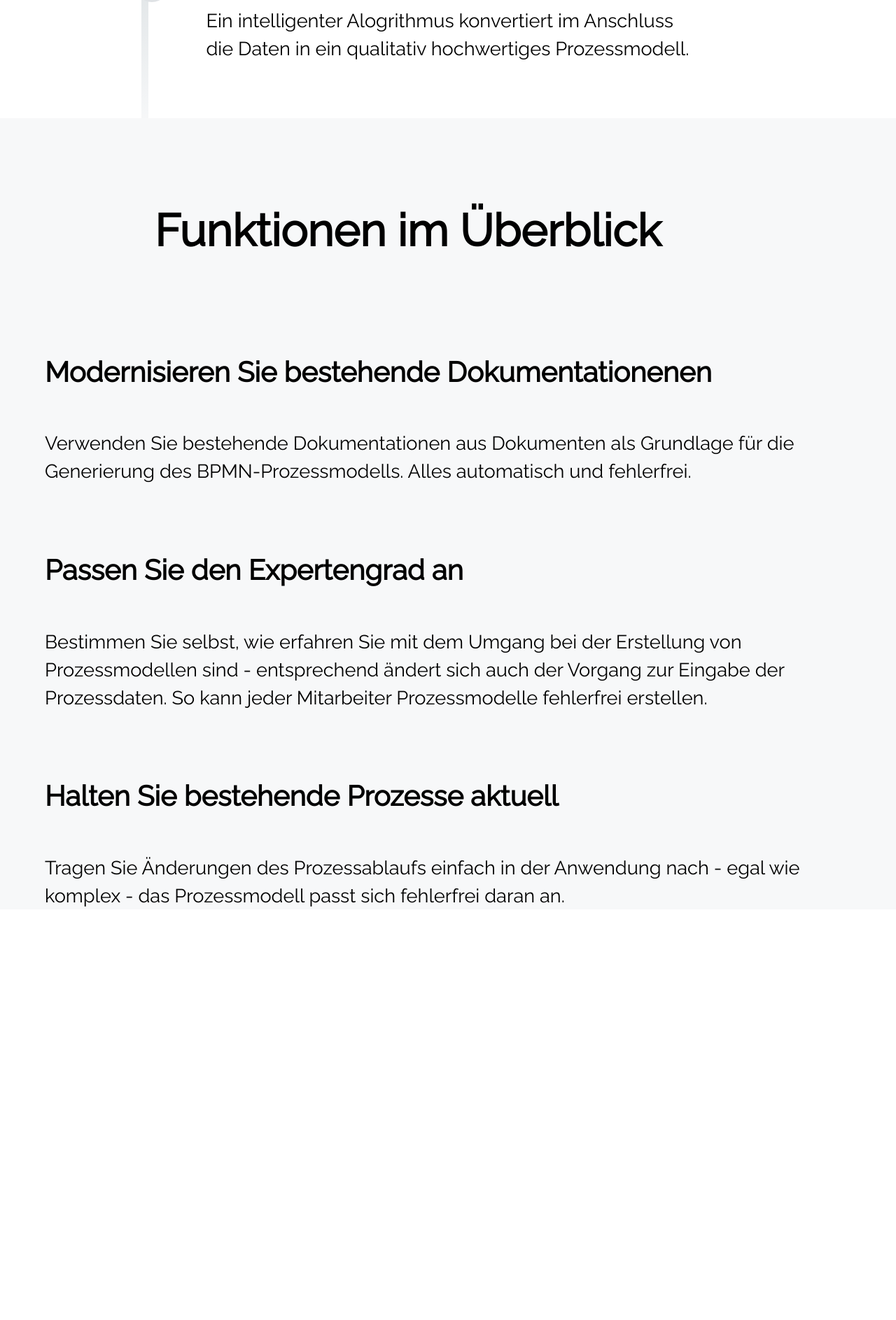
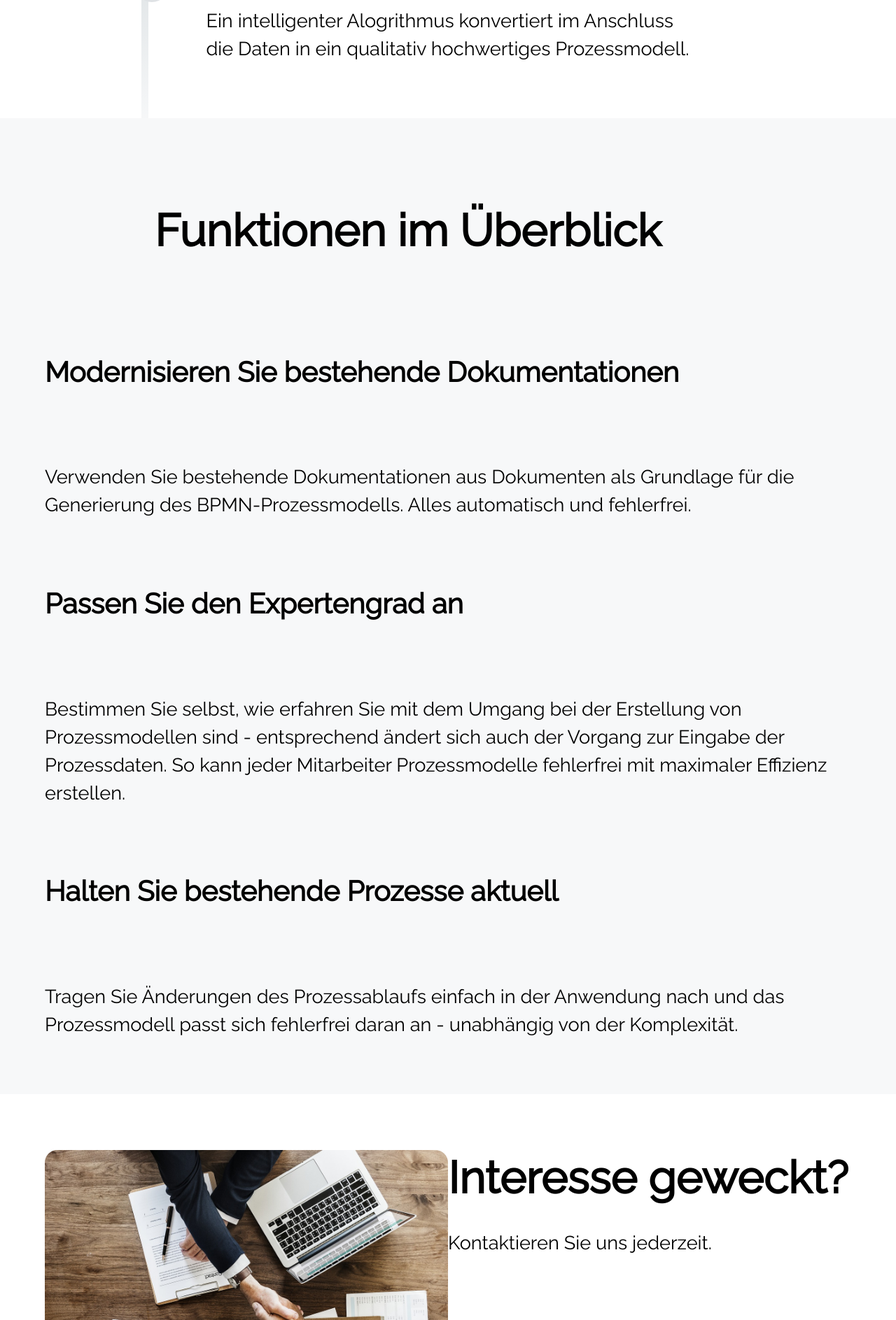
Before and after one commit to michaelzm/bpmnlandingpage, a PHP site: page / in a window 1280 px wide. Shown: the part 1513-3400 px from the top of the page at 70% size. Before the commit the page ends 2809 px from the top, so only its background shows below. Run offline with PHP 8.4, Linux system fonts and the light colour scheme.

Commit message:
added interest div

```diff
--- a/index.html
+++ b/index.html
@@ -69,7 +69,7 @@
               <div class="step-items">
                 <div class="step-item">
                   <div class="step-item-number">
-                    <h4>1</h4>
+                    <h5>1</h5>
                   </div>
                   <h4>
                     Neuen Prozess anlegen
@@ -81,7 +81,7 @@
                 </div>
                 <div class="step-item">
                   <div class="step-item-number">
-                    <h4>2</h4>
+                    <h5>2</h5>
                   </div>
                   <h4>
                     Relevante Fragen beantworten
@@ -94,7 +94,7 @@
                 </div>
                 <div class="step-item">
                   <div class="step-item-number">
-                    <h4>3</h4>
+                    <h5>3</h5>
                   </div>
 
                   <h4>
@@ -120,7 +120,7 @@
           </div>
           <div class="x-grid">
             <div class="feature-1">
-              <h4>Modernisieren Sie bestehende Dokumentationenen</h4>
+              <h4>Modernisieren Sie bestehende Dokumentationen</h4>
               <p>
                 Verwenden Sie bestehende Dokumentationen aus Dokumenten als
                 Grundlage für die Generierung des BPMN-Prozessmodells. Alles
@@ -133,16 +133,33 @@
                 Bestimmen Sie selbst, wie erfahren Sie mit dem Umgang bei der
                 Erstellung von Prozessmodellen sind - entsprechend ändert sich
                 auch der Vorgang zur Eingabe der Prozessdaten. So kann jeder
-                Mitarbeiter Prozessmodelle fehlerfrei erstellen.
+                Mitarbeiter Prozessmodelle fehlerfrei mit maximaler Effizienz
+                erstellen.
               </p>
             </div>
             <div class="feature-3">
               <h4>Halten Sie bestehende Prozesse aktuell</h4>
               <p>
                 Tragen Sie Änderungen des Prozessablaufs einfach in der
-                Anwendung nach - egal wie komplex - das Prozessmodell passt sich
-                fehlerfrei daran an.
+                Anwendung nach und das Prozessmodell passt sich fehlerfrei daran
+                an - unabhängig von der Komplexität.
               </p>
+            </div>
+          </div>
+        </div>
+      </div>
+
+      <div class="interest">
+        <div class="x-container">
+          <div class="x-grid">
+            <div class="interest-headline">
+              <h2>Interesse geweckt?</h2>
+              <p>
+                Kontaktieren Sie uns jederzeit.
+              </p>
+            </div>
+            <div class="interest-illustration">
+              <img src="./images/business-3152586_1280.jpg" alt="" />
             </div>
           </div>
         </div>
--- a/styles/main.css
+++ b/styles/main.css
@@ -3,9 +3,9 @@
   display: grid;
   -ms-grid-columns: 100vw;
       grid-template-columns: 100vw;
-  -ms-grid-rows: 10vh auto 10vh auto auto;
-      grid-template-rows: 10vh auto 10vh auto auto;
-      grid-template-areas: "." "story" '.' "steps" "features";
+  -ms-grid-rows: 10vh auto 10vh auto auto 10vh auto 10vh;
+      grid-template-rows: 10vh auto 10vh auto auto 10vh auto 10vh;
+      grid-template-areas: "." "story" '.' "steps" "features" "." "interest" '.';
   width: 100%;
 }
 
@@ -209,7 +209,7 @@
   }
 }
 
-.page-grid .steps .x-container .x-grid .steps-grid-right .step-items .step-item .step-item-number h4 {
+.page-grid .steps .x-container .x-grid .steps-grid-right .step-items .step-item .step-item-number h5 {
   color: white;
 }
 
@@ -259,6 +259,7 @@
 
 .page-grid .features .x-container .x-grid {
   margin-top: 10vh;
+  margin-bottom: 10vh;
   display: -ms-grid;
   display: grid;
 }
@@ -283,6 +284,10 @@
   }
 }
 
+.page-grid .features .x-container .x-grid h4 {
+  height: 12vh;
+}
+
 .page-grid .features .x-container .x-grid .feature-1 {
   grid-area: feature-1;
 }
@@ -293,6 +298,75 @@
 
 .page-grid .features .x-container .x-grid .feature-3 {
   grid-area: feature-3;
+}
+
+.page-grid .interest {
+  width: 100%;
+  -ms-grid-row: 7;
+  -ms-grid-column: 1;
+  grid-area: interest;
+}
+
+.page-grid .interest .x-container {
+  padding: 0 5%;
+}
+
+.page-grid .interest .x-container .x-grid {
+  display: -ms-grid;
+  display: grid;
+  width: 100%;
+}
+
+@media (min-width: 1200px) {
+  .page-grid .interest .x-container .x-grid {
+    -ms-grid-columns: 50% 50%;
+        grid-template-columns: 50% 50%;
+    -ms-grid-rows: 1fr;
+        grid-template-rows: 1fr;
+        grid-template-areas: "interest-illustration interest-headline";
+  }
+  .page-grid .interest .x-container .x-grid p,
+  .page-grid .interest .x-container .x-grid h2 {
+    text-align: left;
+  }
+}
+
+@media (max-width: 1200px) {
+  .page-grid .interest .x-container .x-grid {
+    -ms-grid-columns: 100%;
+        grid-template-columns: 100%;
+    -ms-grid-rows: auto 10vh 1fr;
+        grid-template-rows: auto 10vh 1fr;
+        grid-template-areas: "interest-headline" '.' "interest-illustration";
+  }
+  .page-grid .interest .x-container .x-grid p,
+  .page-grid .interest .x-container .x-grid h2 {
+    text-align: center;
+  }
+}
+
+.page-grid .interest .x-container .interest-headline {
+  grid-area: interest-headline;
+}
+
+.page-grid .interest .x-container .interest-illustration {
+  grid-area: interest-illustration;
+  width: 100%;
+  display: -webkit-box;
+  display: -ms-flexbox;
+  display: flex;
+  -webkit-box-pack: center;
+      -ms-flex-pack: center;
+          justify-content: center;
+}
+
+.page-grid .interest .x-container .interest-illustration img {
+  -ms-flex-item-align: center;
+      -ms-grid-row-align: center;
+      align-self: center;
+  max-width: 800px;
+  width: 100%;
+  border-radius: 18px;
 }
 
 p {
--- a/styles/main.scss
+++ b/styles/main.scss
@@ -1,13 +1,16 @@
 .page-grid {
   display: grid;
   grid-template-columns: 100vw;
-  grid-template-rows: 10vh auto 10vh auto auto;
+  grid-template-rows: 10vh auto 10vh auto auto 10vh auto 10vh;
   grid-template-areas:
     "."
     "story"
     '.'
     "steps"
-    "features";
+    "features"
+    "."
+    "interest"
+    '.';
   width: 100%;
 
   .story {
@@ -159,7 +162,7 @@
                 width: 40px;
                 text-align: center;
 
-                h4 {
+                h5 {
                   color: white;
                 }
               }
@@ -178,6 +181,9 @@
   }
 
   .features {
+    width: 100%;
+    background-color: rgb(247, 248, 249);
+    grid-area: features;
 
     //center headlines for this div
     h2 {
@@ -197,11 +203,6 @@
       margin-top: 0;
     }
 
-
-    width: 100%;
-    background-color: rgb(247, 248, 249);
-    grid-area: features;
-
     .x-container {
       padding: 5% 5% 0 5%;
 
@@ -213,7 +214,6 @@
       }
 
       .x-grid {
-
         @media (min-width: 1300px) {
           grid-template-columns: 30% 5% 30% 5% 30%;
           grid-template-rows: 1fr;
@@ -231,7 +231,12 @@
             "feature-3";
         }
 
+        h4 {
+          height: 12vh;
+        }
+
         margin-top: 10vh;
+        margin-bottom: 10vh;
         display: grid;
 
         .feature-1 {
@@ -246,6 +251,70 @@
           grid-area: feature-3;
         }
 
+      }
+    }
+  }
+
+  .interest {
+    width: 100%;
+
+    grid-area: interest;
+
+
+    .x-container {
+      padding: 0 5%;
+
+      .x-grid {
+        display: grid;
+        width: 100%;
+
+        @media (min-width: 1200px) {
+          grid-template-columns: 50% 50%;
+          grid-template-rows: 1fr;
+          grid-template-areas: "interest-illustration interest-headline";
+
+          p,
+          h2 {
+            text-align: left;
+          }
+
+        }
+
+        @media (max-width: 1200px) {
+          grid-template-columns: 100%;
+          grid-template-rows: auto 10vh 1fr;
+          grid-template-areas:
+            "interest-headline"
+            '.'
+            "interest-illustration";
+
+          p,
+          h2 {
+            text-align: center;
+          }
+
+
+        }
+      }
+
+      .interest-headline {
+        grid-area: interest-headline;
+        //transform: translateX(30vw);
+
+      }
+
+      .interest-illustration {
+        grid-area: interest-illustration;
+        width: 100%;
+        display: flex;
+        justify-content: center;
+
+        img {
+          align-self: center;
+          max-width: 800px;
+          width: 100%;
+          border-radius: 18px;
+        }
       }
     }
   }
```
Also changed, not shown: 1 other file.
